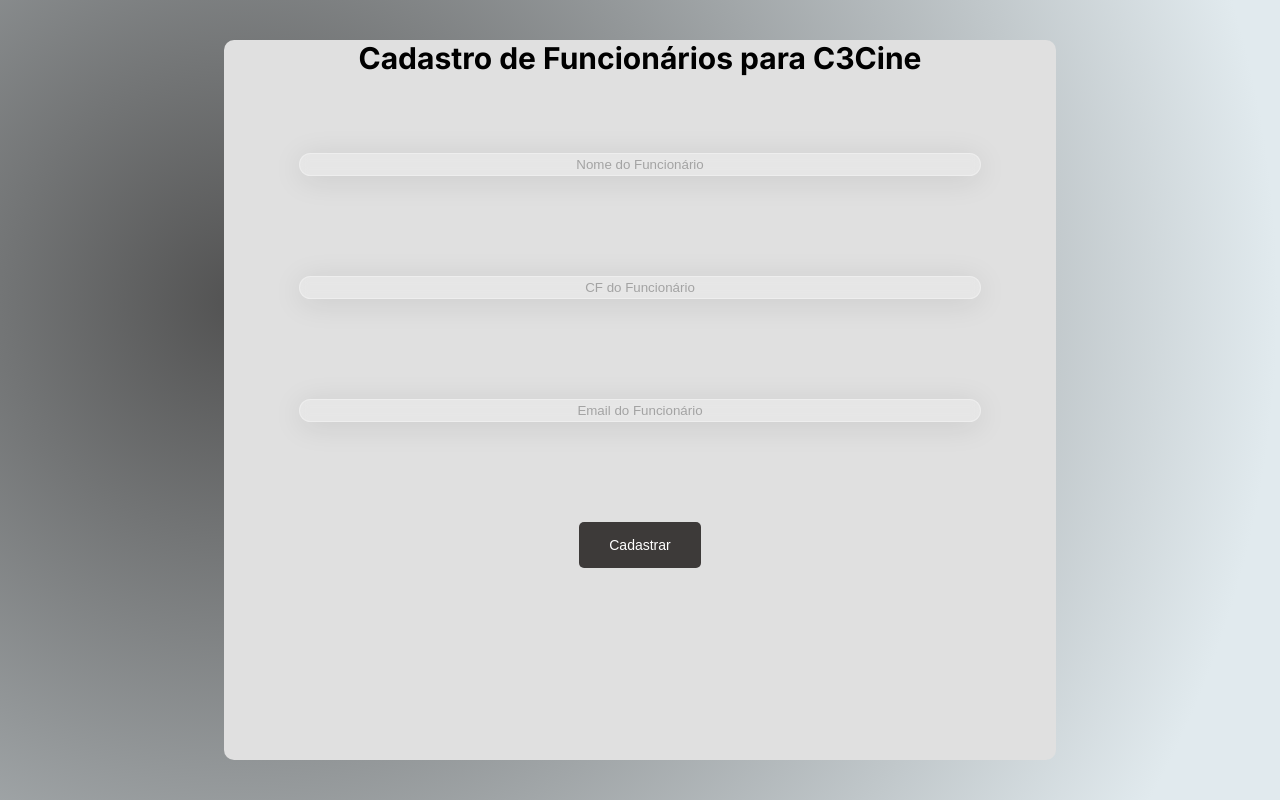
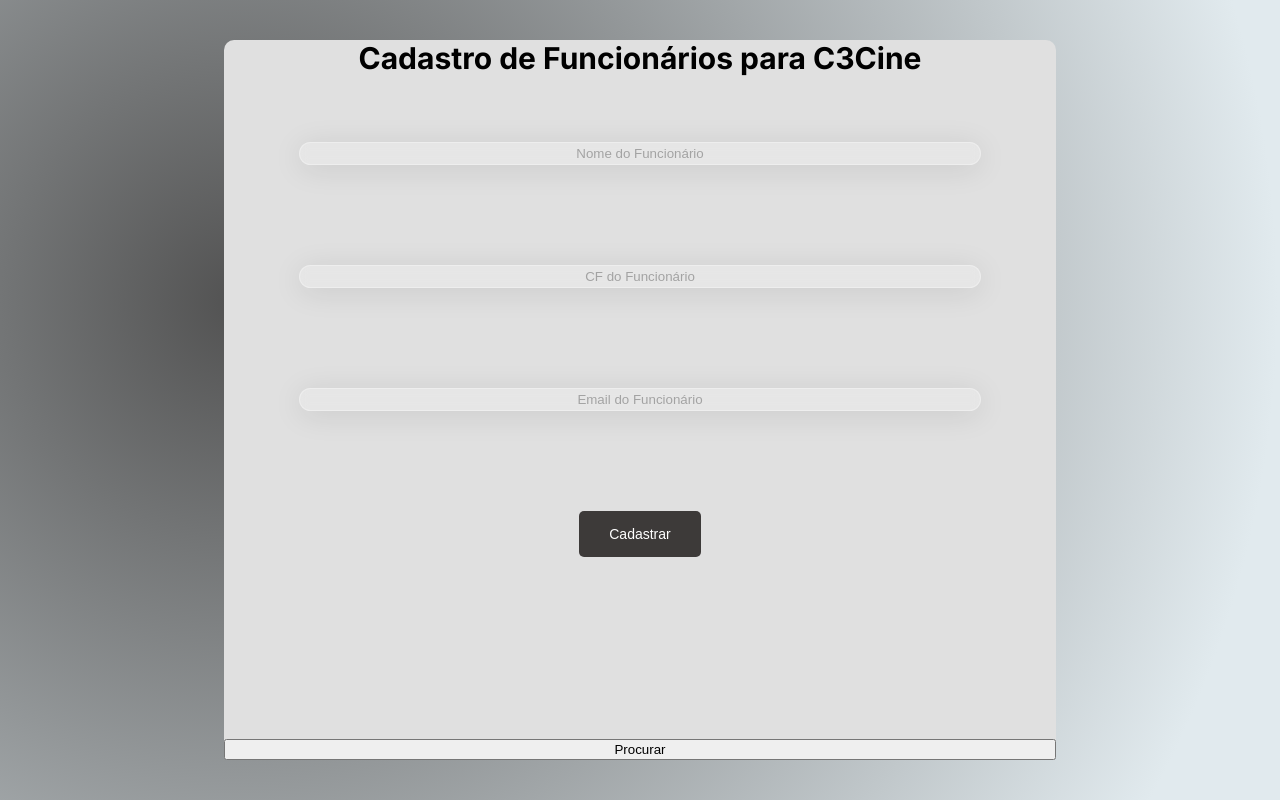
Before and after one commit to L0rdSaiyan/External-Site-Integration-with-Salesforce, a Next.js app: page / in a window 1280 px wide. Built offline with nearby package versions, Linux system fonts and the light colour scheme.

Commit message:
teste de get

```diff
--- a/src/app/page.tsx
+++ b/src/app/page.tsx
@@ -10,6 +10,7 @@ export default function Home() {
   const [name, setName] = useState<string>();
   const [cpf, setCpf] = useState<string>();
   const [email, setEmail] = useState<string>();
+  const [cpfTeste, setCpfTeste] = useState<string>("654333");
 
 
   const handleNameChange = async (e : React.ChangeEvent<HTMLInputElement>) =>
@@ -46,7 +47,7 @@ export default function Home() {
   const getFuncionario = async () =>
   {
     try{
-      const response = await handler.post("/getFuncionarios", {cpf})
+      const response = await handler.post("/getFuncionarios", {cpfTeste})
       const data = await response.data
       console.log(data)
     }catch(error)
@@ -72,7 +73,9 @@ export default function Home() {
           <InputText changeEvent={handleEmailChange} placeholder="Email do Funcionário"></InputText>
           <InputSubmit text="Cadastrar"></InputSubmit>
         </form>
+        <button onClick={getFuncionario}>Procurar</button>
      </div>
+
 
    </div>
   );
```
